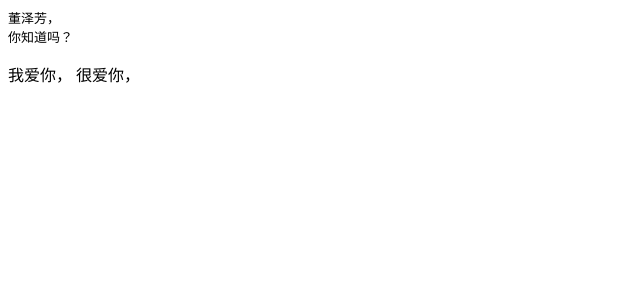
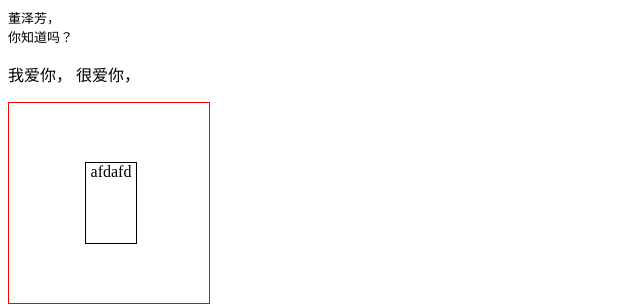
Before and after one commit to skyneww/skyneww.github.io, a plain HTML site: page index.html in a window 1280 px wide. Shown: the whole page, without its empty margins (0-640 px from the left). Drawn offline with Linux system fonts and the light colour scheme.

Commit message:
Update index.html

```diff
--- a/index.html
+++ b/index.html
@@ -1,4 +1,10 @@
-<html>
+<style>
+.box{display:inline-block;}
+.box{*display:inline; *zoom:1; width:50px; height:80px; border:#000 1px solid; vertical-align:middle;}
+i{display:inline-block; width:0; height:100%; vertical-align:middle;}
+</style>
+</head>
+<body>
 <body>
 <PRE>
 董泽芳，
@@ -13,4 +19,7 @@
 很爱你，
 </p>
 </body>
-</html>
+<div style="width:200px; height:200px; border:red 1px solid; text-align:center;">
+<i></i>
+<div class="box">afdafd</div>
+</div>
```
